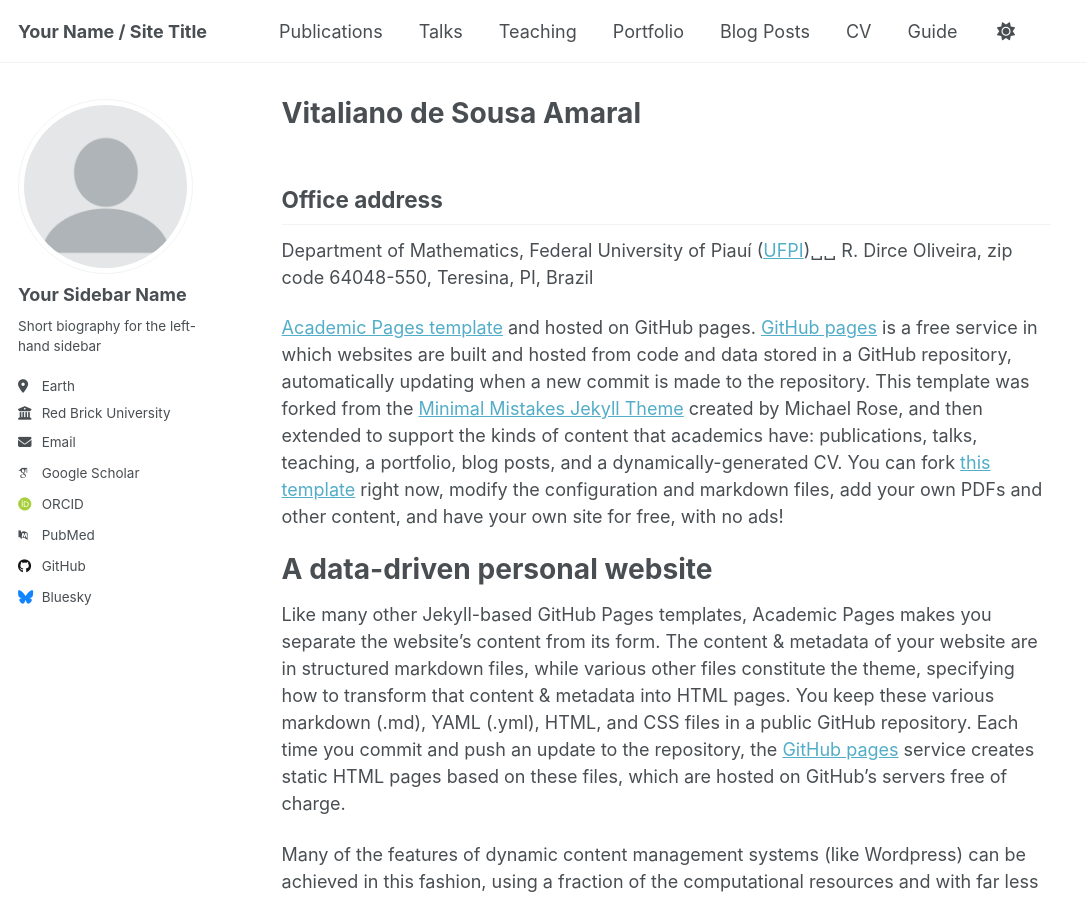
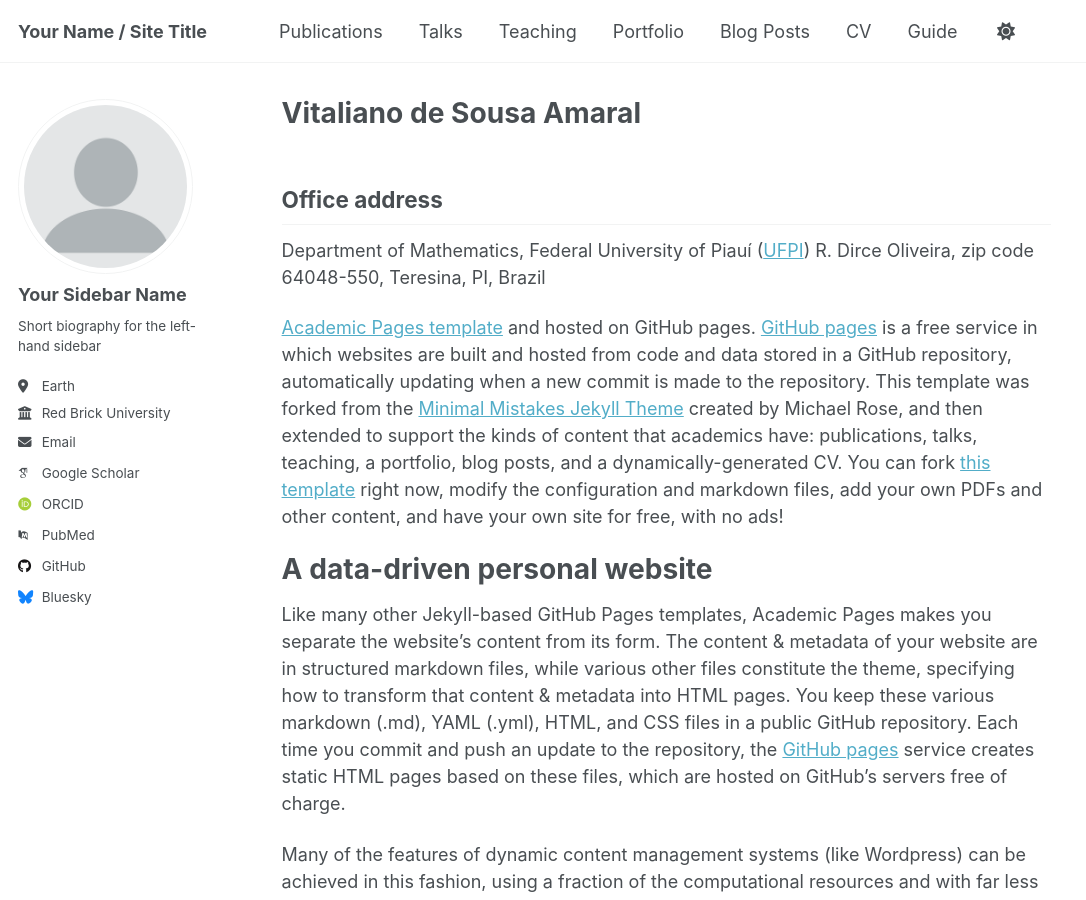
Before and after one commit to vitalianoamaral/vitalianoamaral.github.io, a Jekyll site: the page built from _pages/about.md, in a window 1280 px wide and 900 px high. Shown: the whole window, without its empty margins (0-1086 px from the left). Built offline with Jekyll 4.4.1, drawn with Linux system fonts in a browser that asks for light colours; some web fonts are replaced.

```diff
--- a/_pages/about.md
+++ b/_pages/about.md
@@ -10,8 +10,7 @@ redirect_from:
 
 **Office address**
 ------
-Department of Mathematics, Federal University of Piauí ([UFPI](https://ufpi.br/))␣␣
-R. Dirce Oliveira, zip code 64048-550, Teresina, PI, Brazil
+Department of Mathematics, Federal University of Piauí ([UFPI](https://ufpi.br/))  R. Dirce Oliveira, zip code 64048-550, Teresina, PI, Brazil
 
 
 [Academic Pages template](https://github.com/academicpages/academicpages.github.io) and hosted on GitHub pages. [GitHub pages](https://pages.github.com) is a free service in which websites are built and hosted from code and data stored in a GitHub repository, automatically updating when a new commit is made to the repository. This template was forked from the [Minimal Mistakes Jekyll Theme](https://mmistakes.github.io/minimal-mistakes/) created by Michael Rose, and then extended to support the kinds of content that academics have: publications, talks, teaching, a portfolio, blog posts, and a dynamically-generated CV. You can fork [this template](https://github.com/academicpages/academicpages.github.io) right now, modify the configuration and markdown files, add your own PDFs and other content, and have your own site for free, with no ads!
```
